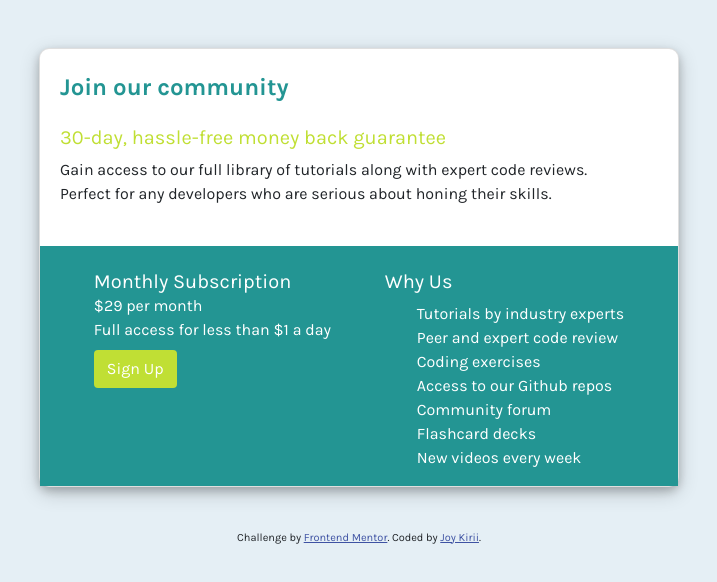
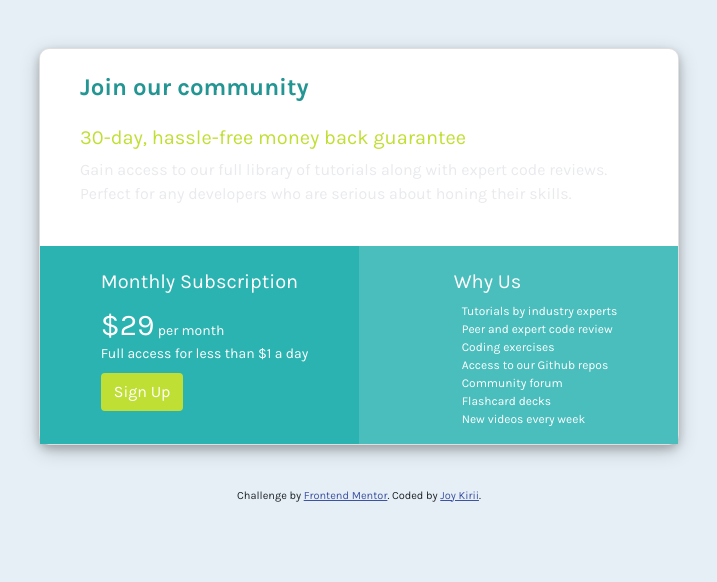
Before and after one commit to Wakarende/single-price-grid-frontend-mentor, a plain HTML site: page index.html in a window 1280 px wide. Shown: the whole page, without its empty margins (281-998 px from the left). Drawn offline with nearby package versions, Linux system fonts and the light colour scheme.

Commit message:
additional styling to lower card

```diff
--- a/index.html
+++ b/index.html
@@ -1,9 +1,10 @@
 <!DOCTYPE html>
 <html lang="en">
+
 <head>
   <meta charset="UTF-8">
-  <meta name="viewport" content="width=device-width, initial-scale=1.0"> <!-- displays site properly based on user's device -->
-
+  <meta name="viewport" content="width=device-width, initial-scale=1.0">
+  <!-- displays site properly based on user's device -->
   <link rel="icon" type="image/png" sizes="32x32" href="./images/favicon-32x32.png">
   <link href="https://cdn.jsdelivr.net/npm/bootstrap@5.0.2/dist/css/bootstrap.min.css" rel="stylesheet"
     integrity="sha384-EVSTQN3/azprG1Anm3QDgpJLIm9Nao0Yz1ztcQTwFspd3yD65VohhpuuCOmLASjC" crossorigin="anonymous">
@@ -12,13 +13,19 @@
   <link href="https://fonts.googleapis.com/css2?family=Karla:wght@400;700&display=swap" rel="stylesheet">
   <link rel="stylesheet" href="/style.css">
   <title>Frontend Mentor | Single Price Grid Component</title>
-
   <!-- Feel free to remove these styles or customise in your own stylesheet 👍 -->
   <style>
-    .attribution { font-size: 11px; text-align: center; }
-    .attribution a { color: hsl(228, 45%, 44%); }
+    .attribution {
+      font-size: 11px;
+      text-align: center;
+    }
+
+    .attribution a {
+      color: hsl(228, 45%, 44%);
+    }
   </style>
 </head>
+
 <body>
   <div class="container">
     <div class="card  mt-5 mx-auto">
@@ -27,29 +34,24 @@
         <div class="upper-card mb-5">
           <h4 class="main-title mb-4 mt-4"> Join our community</h4>
           <h5 class="description-title mb-3">30-day, hassle-free money back guarantee</h5>
-          <p class="">
-            Gain access to our full library of tutorials along with expert code reviews.
-          </P>
-          <p>
-            Perfect for any
-            developers who are serious about honing their skills.
-          </p>
+          <p class="grey-text"> Gain access to our full library of tutorials along with expert code reviews. </P>
+          <p class="grey-text"> Perfect for any developers who are serious about honing their skills. </p>
         </div>
         <!-- End Upper Card  -->
         <div class="lower-card">
           <!-- Subscription  -->
           <div class="subscription mt-4">
-            <h5 class="subcription-title text-white">Monthly Subscription</h5>
-            <p class="lower-text text-white">&dollar;29 per month</p>
-            <p class="text-white">Full access for less than &dollar;1 a day</p>
+            <h5 class="subcription-title text-white mb-4">Monthly Subscription</h5>
+            <p class="lower-text text-white"><span class="price">&dollar;29</span> per month</p>
+            <p class="text-white lower-text">Full access for less than &dollar;1 a day</p>
             <!-- <div class="d-grid col-3"> -->
-              <Button class="btn sign-up">Sign Up</Button>
+            <Button class="btn sign-up">Sign Up</Button>
             <!-- </div> -->
           </div>
           <!-- End Subscription -->
           <!-- Why Us  -->
           <div class="why-us mt-4">
-            <h5 class="why-title text-white">Why Us</h5>
+            <h5 class="why-title text-white mx-4">Why Us</h5>
             <ul class="why-list text-white">
               <li class="list">Tutorials by industry experts</li>
               <li class="list">Peer and expert code review</li>
@@ -66,10 +68,9 @@
     </div>
   </div>
   <footer class="mt-5">
-    <p class="attribution">
-      Challenge by <a href="https://www.frontendmentor.io?ref=challenge" target="_blank">Frontend Mentor</a>.
-      Coded by <a href="#">Joy Kirii</a>.
-    </p>
+    <p class="attribution"> Challenge by <a href="https://www.frontendmentor.io?ref=challenge" target="_blank">Frontend
+        Mentor</a>. Coded by <a href="#">Joy Kirii</a>. </p>
   </footer>
 </body>
+
 </html>
--- a/style.css
+++ b/style.css
@@ -2,48 +2,67 @@
   --mainColour: #239593;
   --secondaryColour: #C0DF34;
   --mainBackground: #E5EFF5;
-  --secondaryBackground:#98A6BD;
+  --secondaryBackground: #98A6BD;
 }
 
-*{
+* {
   font-family: 'Karla',
-  sans-serif;
+    sans-serif;
 }
-body{
+
+body {
   font-size: 16px;
-  background-color:var(--mainBackground);
+  background-color: var(--mainBackground);
 }
+
 /* Upper Card Section  */
-.upper-card{
-  padding-left: 20px;
+.upper-card {
+  padding-left: 40px;
 }
-.main-title{
+
+.main-title {
   color: var(--mainColour);
   font-weight: bold;
 }
-.description-title{
+
+.description-title {
   color: var(--secondaryColour);
 
 }
-p{
+
+p {
   line-height: 0.5;
 }
 
-.card{
+.card {
   border-radius: 10px;
   width: 40rem;
   box-shadow: 0 4px 8px 0 rgba(0, 0, 0, 0.2),
-  0 6px 20px 0 rgba(0, 0, 0, 0.19);
+    0 6px 20px 0 rgba(0, 0, 0, 0.19);
 }
+
+.grey-text {
+  color: #e9eaee;
+}
+
 /* End Upper Card Section  */
 
 /* Lower Card Section  */
-.lower-card{
-  background-color: var(--mainColour);
+.lower-card {
+  background: linear-gradient(to right, #2bb3b1 0%, #2bb3b1 50%, #4abebd 50%, #4abebd 100%);
   display: flex;
   /* padding-left: 20px; */
-  justify-content:space-evenly  ;
+  justify-content: space-around;
 }
+
+.price {
+  font-size: 30px;
+}
+
+.lower-text {
+  font-size: 14px;
+}
+
 /* .subscription{
   background-color: var(--mainColour);
 
@@ -51,12 +70,17 @@ p{
 .why-us{
     background-color: var(--mainColour);
 } */
-.sign-up{
+.sign-up {
   background-color: var(--secondaryColour);
   color: white;
 }
-.why-list{
+
+.why-list {
   list-style: none;
 }
-.supb
+
+.list {
+  font-size: 12px;
+}
+
 /* End Lower Card Section  */
```
